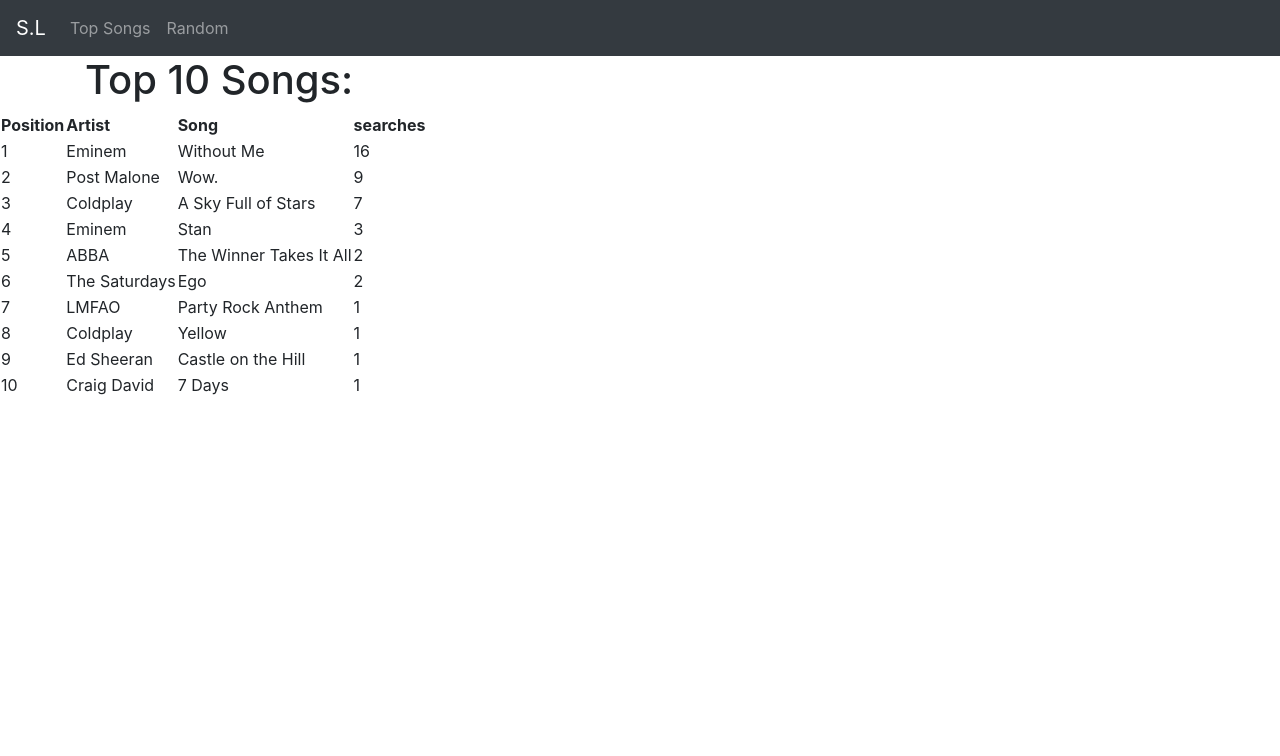
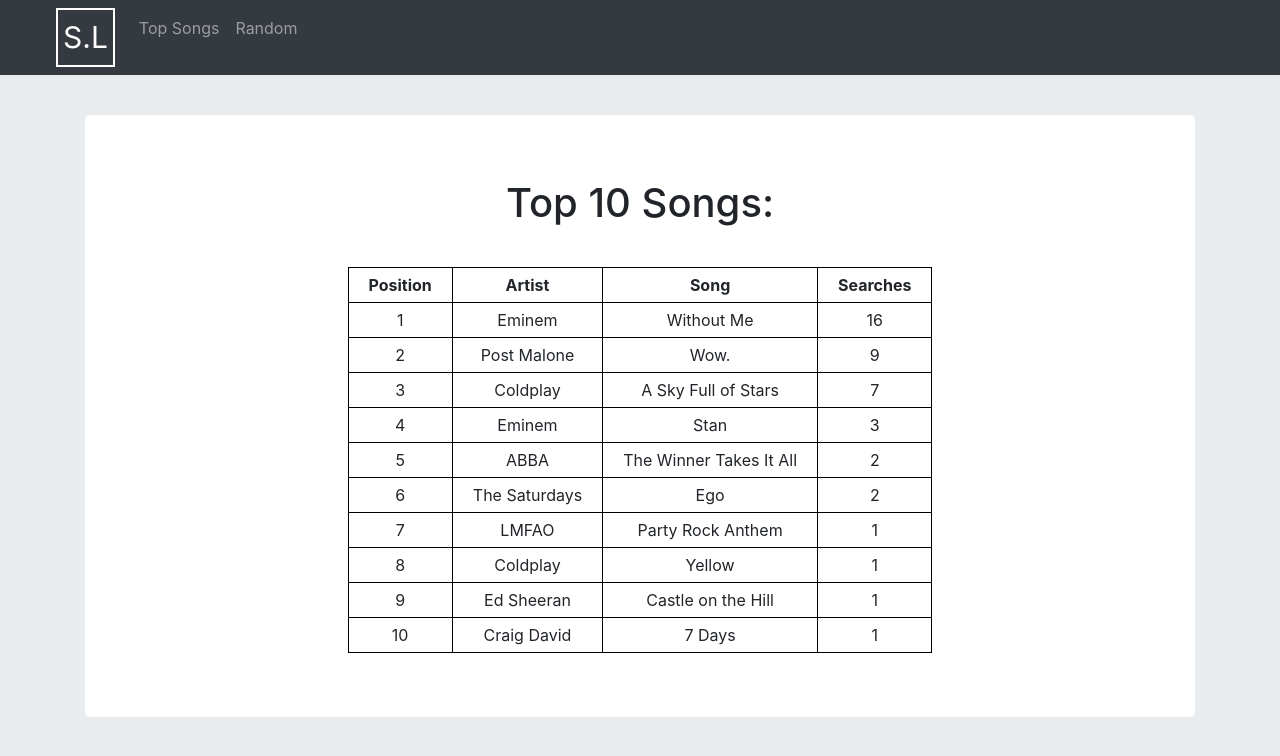
Before and after one commit to Cameron-Stewart94/Song-Lyrics-Application, a Django app: page /songs_app/top_songs/ in a window 1280 px wide. Shown: the top 756 px of the page. Run offline with Django 3.2, Linux system fonts and the light colour scheme; data comes from the database, SQL or seed files in the repository; both versions use the stored data as it was after the commit; some libraries are stand-ins or nearby versions.

Commit message:
Formats all css correctly

```diff
--- a/songs_app/static/songs_app/css/base_styles.css
+++ b/songs_app/static/songs_app/css/base_styles.css
@@ -9,73 +9,3 @@
 body {
   background-color: #e9ecef;
 }
-
-.form {
-  text-align: center;
-  margin-top: 100px;
-
-}
-
-
-.lyrics {
-  text-align: center;
-  padding-top: 30px;
-  margin-left: 0px;
-  border: 1px solid black;
-
-}
-
-.introduction {
-  text-align: center;
-  margin-top: 40px;
-}
-
-#id_artist {
-  width: 500px;
-  border-radius: 30px;
-  border: 2px solid #9B9B9B;
-  height: 40px;
-}
-
-#id_song {
-  width: 500px;
-  border-radius: 30px;
-  border: 2px solid #9B9B9B;
-  height: 40px;
-}
-
-
-input, input[placeholder] {
-    text-align: center;
-}
-
-
-.invalid_choice {
-  text-align: center;
-  margin-top: 200px;
-}
-
-#try_again {
-  margin-top: 20px;
-}
-
-.jumbotron {
-  margin-top: 40px;
-  background-color: white;
-
-}
-
-.lyrics {
-  background-color: white;
-}
-
-#lyrics_border {
-  background-color: white;
-}
-
-.lyrics2 {
-  border: 2px solid black;
-  margin-bottom: 20px;
-  padding-left: 0px;
-  padding-top: 20px;
-}
--- /dev/null
+++ b/songs_app/static/songs_app/css/top_song_styles1.css
@@ -0,0 +1,30 @@
+.table_background {
+  text-align: center;
+  padding-top: 30px;
+  margin-left: 0px;
+  background-color: white;
+}
+
+
+.top_songs {
+  margin-bottom: 20px;
+  padding-left: auto;
+  padding-top: 20px;
+  text-align: center;
+}
+
+h1 {
+  text-align: center;
+  margin-bottom: 40px;
+}
+
+.jumbotron {
+  background-color: white;
+  margin-top: 40px;
+}
+
+td, th {
+  border: 1px solid black;
+  text-align: center;
+  padding: 5px 20px 5px 20px;
+}
--- a/songs_app/templates/songs_app/base.html
+++ b/songs_app/templates/songs_app/base.html
@@ -5,7 +5,10 @@
     <meta charset="utf-8">
     <title>Base</title>
     <link rel="stylesheet" href="https://stackpath.bootstrapcdn.com/bootstrap/4.3.1/css/bootstrap.min.css" integrity="sha384-ggOyR0iXCbMQv3Xipma34MD+dH/1fQ784/j6cY/iJTQUOhcWr7x9JvoRxT2MZw1T" crossorigin="anonymous">
-    <link rel="stylesheet" href="{% static "songs_app/css/mystyles.css" %}"/>
+    <link rel="stylesheet" href="{% static "songs_app/css/base_styles.css" %}"/>
+    {% block head_block %}
+
+    {% endblock %}
   </head>
 
   <body>
--- a/songs_app/templates/songs_app/top_songs.html
+++ b/songs_app/templates/songs_app/top_songs.html
@@ -2,16 +2,23 @@
 {% load static %}
 {% load my_extras %}
 
+{% block head_block %}
+  <link rel="stylesheet" href="{% static "songs_app/css/top_song_styles1.css" %}"/>
+{% endblock %}
+
 {% block body_block %}
+
+
   <div class="container">
+    <div class="jumbotron">
+
       <h1>Top 10 Songs:</h1>
-  </div>
 
-  <table>
+      <table align = 'center'>
         <th>Position</th>
         <th>Artist</th>
         <th>Song</th>
-    <th>searches</th>
+        <th>Searches</th>
         {% for i in range %}
           <tr>
             <td> {{ i|add:1 }}</td>
@@ -22,5 +29,9 @@
         {% endfor %}
 
       </table>
+    </div>
+  </div>
+
+
 
 {% endblock %}
```
Also changed, not shown: songs_app/static/songs_app/css/index_style.css (added, +34 -0 lines), songs_app/static/songs_app/css/invalid_choice_styles.css (added, +13 -0 lines), songs_app/static/songs_app/css/lyrics_styles.css (added, +14 -0 lines), songs_app/templates/songs_app/index.html (+5 -2 lines), songs_app/templates/songs_app/invalid_choice.html (+14 -3 lines), songs_app/templates/songs_app/lyrics.html (+7 -2 lines), db.sqlite3. Lines whose indentation alone changed are shown as unchanged.
